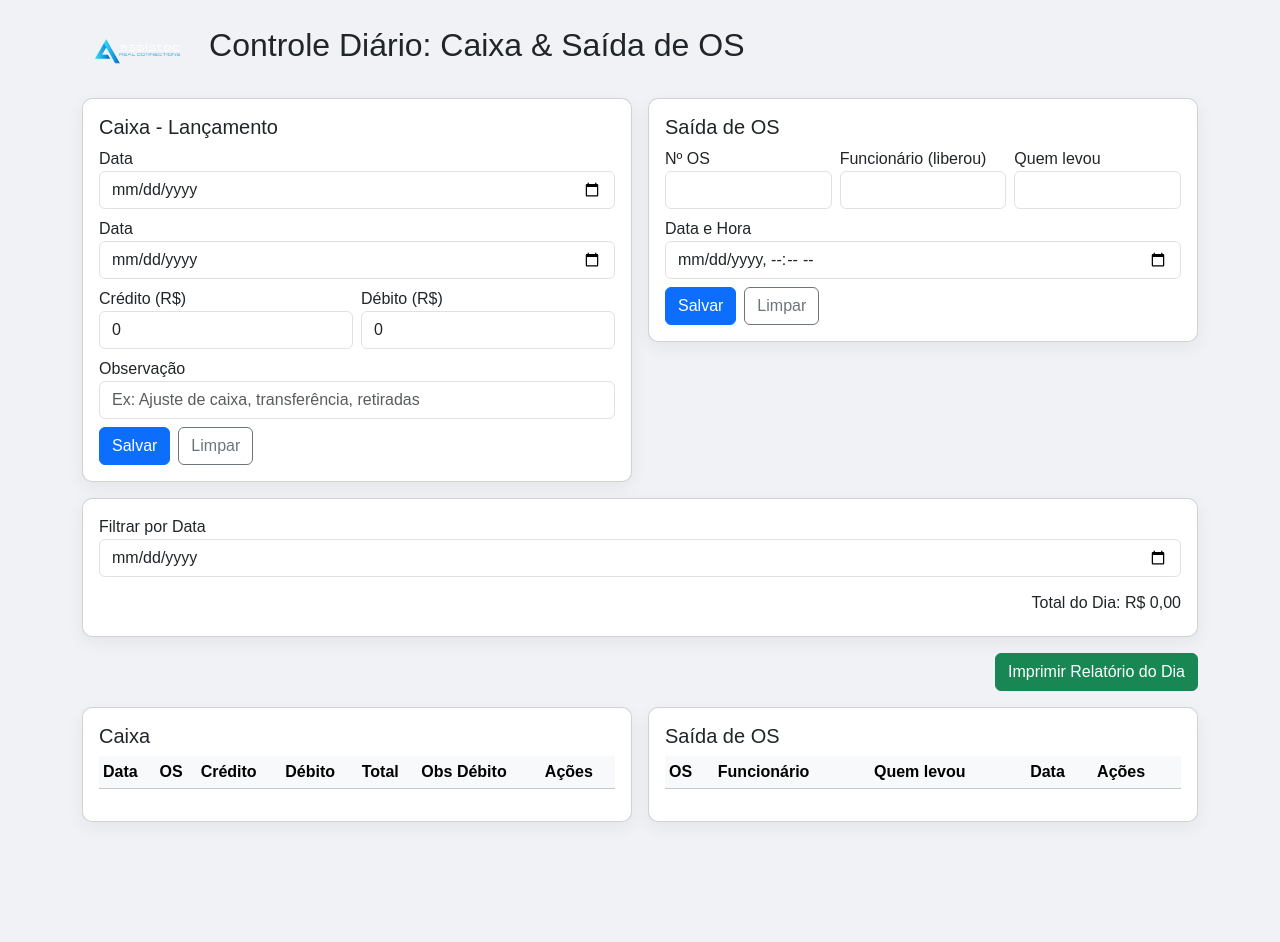
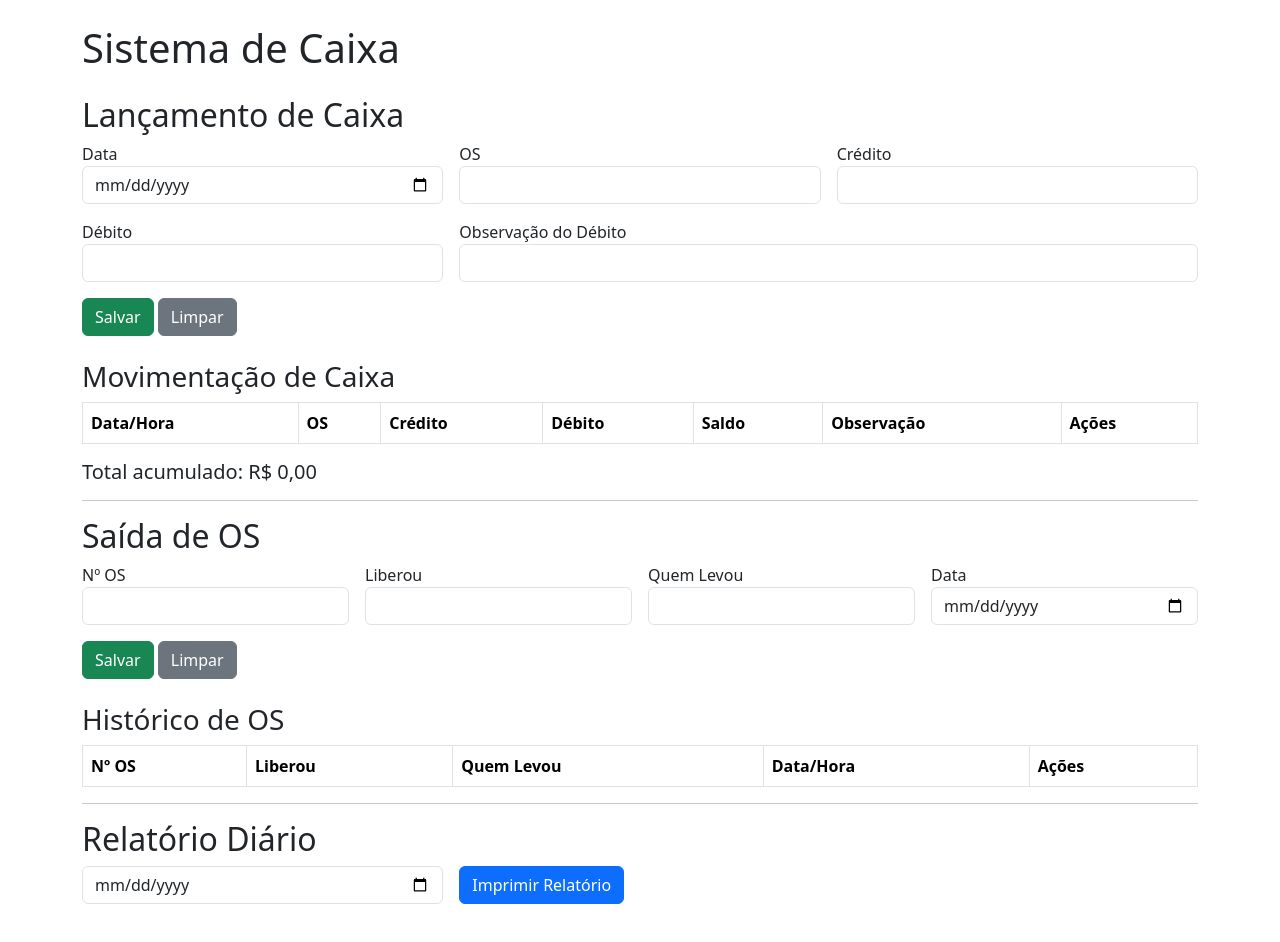
Before and after one commit to mateus00dias/sistema-Caixa, a website: page index.html in a window 1280 px wide. Before the commit the page ends 846 px from the top, so only its background shows below. Drawn offline with nearby package versions, Linux system fonts and the light colour scheme.

Commit message:
adaptação3 index.html

```diff
--- a/index.html
+++ b/index.html
@@ -2,147 +2,113 @@
 <html lang="pt-BR">
 <head>
   <meta charset="UTF-8">
-  <meta name="viewport" content="width=device-width, initial-scale=1.0">
-  <title>Controle Diário - Caixa & OS</title>
+  <title>Sistema Caixa</title>
   <link href="https://cdn.jsdelivr.net/npm/bootstrap@5.3.2/dist/css/bootstrap.min.css" rel="stylesheet">
-  <link rel="stylesheet" href="style.css">
 </head>
-<body>
-<div class="container py-4">
-  <div class="d-flex align-items-center mb-4">
-    <div class="logo-container">
-      <img src="logo.png" alt="Logo" class="me-3" style="height:50px;">
-    </div>
-    <h2>Controle Diário: Caixa & Saída de OS</h2>
-  </div>
+<body class="container py-4">
+  <h1 class="mb-4">Sistema de Caixa</h1>
 
-  <div class="row g-3">
-
-    <!-- Caixa -->
-    <div class="col-lg-6">
-      <div class="card p-3 reveal">
-        <h5>Caixa - Lançamento</h5>
-        <form id="formCaixa" class="row g-2">
+  <!-- ==================== FORMULÁRIO CAIXA ==================== -->
+  <h2>Lançamento de Caixa</h2>
+  <form id="formCaixa" class="row g-3 mb-4">
     <input type="hidden" id="caixaId">
-          <!-- Caixa -->
-          <div class="col-12">
+    <div class="col-md-4">
       <label>Data</label>
       <input type="date" id="caixaData" class="form-control" required>
     </div>
-          <div class="col-12">
-          <label>Data</label>
-          <input type="date" id="osData" class="form-control" required>
+    <div class="col-md-4">
+      <label>OS</label>
+      <input type="text" id="caixaOS" class="form-control">
     </div>
-          <div class="col-6">
-            <label>Crédito (R$)</label>
-            <input type="number" step="0.01" id="caixaCredito" class="form-control" value="0">
+    <div class="col-md-4">
+      <label>Crédito</label>
+      <input type="number" step="0.01" id="caixaCredito" class="form-control">
     </div>
-          <div class="col-6">
-            <label>Débito (R$)</label>
-            <input type="number" step="0.01" id="caixaDebito" class="form-control" value="0">
+    <div class="col-md-4">
+      <label>Débito</label>
+      <input type="number" step="0.01" id="caixaDebito" class="form-control">
+    </div>
+    <div class="col-md-8">
+      <label>Observação do Débito</label>
+      <input type="text" id="caixaObsDebito" class="form-control">
     </div>
     <div class="col-12">
-            <label>Observação</label>
-            <input type="text" id="caixaObsDebito" class="form-control" placeholder="Ex: Ajuste de caixa, transferência, retiradas">
-          </div>
-          <div class="col-12 d-flex gap-2 mt-2">
-            <button class="btn btn-primary" type="submit">Salvar</button>
-            <button class="btn btn-outline-secondary" type="button" id="btnLimparCaixa">Limpar</button>
+      <button type="submit" class="btn btn-success">Salvar</button>
+      <button type="button" id="btnLimparCaixa" class="btn btn-secondary">Limpar</button>
     </div>
   </form>
-      </div>
-    </div>
 
-    <!-- Saída OS -->
-    <div class="col-lg-6">
-      <div class="card p-3 reveal">
-        <h5>Saída de OS</h5>
-        <form id="formOS" class="row g-2">
-          <input type="hidden" id="osId">
-          <div class="col-4">
-            <label>Nº OS</label>
-            <input type="text" id="osNumero" class="form-control" required>
-          </div>
-          <div class="col-4">
-            <label>Funcionário (liberou)</label>
-            <input type="text" id="osLiberou" class="form-control">
-          </div>
-          <div class="col-4">
-            <label>Quem levou</label>
-            <input type="text" id="osLevou" class="form-control">
-          </div>
-          <div class="col-12">
-            <label>Data e Hora</label>
-            <input type="datetime-local" id="osData" class="form-control" required>
-          </div>
-          <div class="col-12 d-flex gap-2 mt-2">
-            <button class="btn btn-primary" type="submit">Salvar</button>
-            <button class="btn btn-outline-secondary" type="button" id="btnLimparOS">Limpar</button>
-          </div>
-        </form>
-      </div>
-    </div>
-
-    <!-- Filtro e total -->
-    <div class="col-12">
-      <div class="card p-3 d-flex flex-wrap gap-3">
-        <div>
-          <label>Filtrar por Data</label>
-          <input type="date" id="filterDate" class="form-control">
-        </div>
-        <div class="ms-auto">
-          <h6>Total do Dia: <span id="totalAcumulado">R$ 0,00</span></h6>
-        </div>
-      </div>
-    </div>
-
-    <div class="col-12 d-flex justify-content-end mt-3">
-      <button class="btn btn-success" onclick="imprimirDia()">Imprimir Relatório do Dia</button>
-    </div>
-
-    <!-- Tabelas -->
-    <div class="col-lg-6">
-      <div class="card p-3">
-        <h5>Caixa</h5>
-        <div class="table-wrap">
-          <table class="table table-sm table-hover">
-            <thead class="table-light sticky-top">
+  <!-- ==================== TABELA CAIXA ==================== -->
+  <h3>Movimentação de Caixa</h3>
+  <table class="table table-bordered">
+    <thead>
       <tr>
-                <th>Data</th>
+        <th>Data/Hora</th>
         <th>OS</th>
         <th>Crédito</th>
         <th>Débito</th>
-                <th>Total</th>
-                <th>Obs Débito</th>
+        <th>Saldo</th>
+        <th>Observação</th>
         <th>Ações</th>
       </tr>
     </thead>
     <tbody id="tbodyCaixa"></tbody>
   </table>
+  <h5>Total acumulado: <span id="totalAcumulado">R$ 0,00</span></h5>
+
+  <hr>
+
+  <!-- ==================== FORMULÁRIO OS ==================== -->
+  <h2>Saída de OS</h2>
+  <form id="formOS" class="row g-3 mb-4">
+    <input type="hidden" id="osId">
+    <div class="col-md-3">
+      <label>Nº OS</label>
+      <input type="text" id="osNumero" class="form-control" required>
     </div>
+    <div class="col-md-3">
+      <label>Liberou</label>
+      <input type="text" id="osLiberou" class="form-control" required>
     </div>
+    <div class="col-md-3">
+      <label>Quem Levou</label>
+      <input type="text" id="osLevou" class="form-control" required>
     </div>
+    <div class="col-md-3">
+      <label>Data</label>
+      <input type="date" id="osData" class="form-control" required>
+    </div>
+    <div class="col-12">
+      <button type="submit" class="btn btn-success">Salvar</button>
+      <button type="button" id="btnLimparOS" class="btn btn-secondary">Limpar</button>
+    </div>
+  </form>
 
-    <div class="col-lg-6">
-      <div class="card p-3">
-        <h5>Saída de OS</h5>
-        <div class="table-wrap">
-          <table class="table table-sm table-hover">
-            <thead class="table-light sticky-top">
+  <!-- ==================== TABELA OS ==================== -->
+  <h3>Histórico de OS</h3>
+  <table class="table table-bordered">
+    <thead>
       <tr>
-                <th>OS</th>
-                <th>Funcionário</th>
-                <th>Quem levou</th>
-                <th>Data</th>
+        <th>Nº OS</th>
+        <th>Liberou</th>
+        <th>Quem Levou</th>
+        <th>Data/Hora</th>
         <th>Ações</th>
       </tr>
     </thead>
     <tbody id="tbodyOS"></tbody>
   </table>
+
+  <hr>
+
+  <!-- ==================== RELATÓRIO ==================== -->
+  <h2>Relatório Diário</h2>
+  <div class="row g-3 mb-3">
+    <div class="col-md-4">
+      <input type="date" id="filterDate" class="form-control">
     </div>
-      </div>
-    </div>
-
+    <div class="col-md-4">
+      <button class="btn btn-primary" onclick="imprimirDia()">Imprimir Relatório</button>
     </div>
   </div>
 
```
Lines whose indentation alone changed are shown as unchanged.
